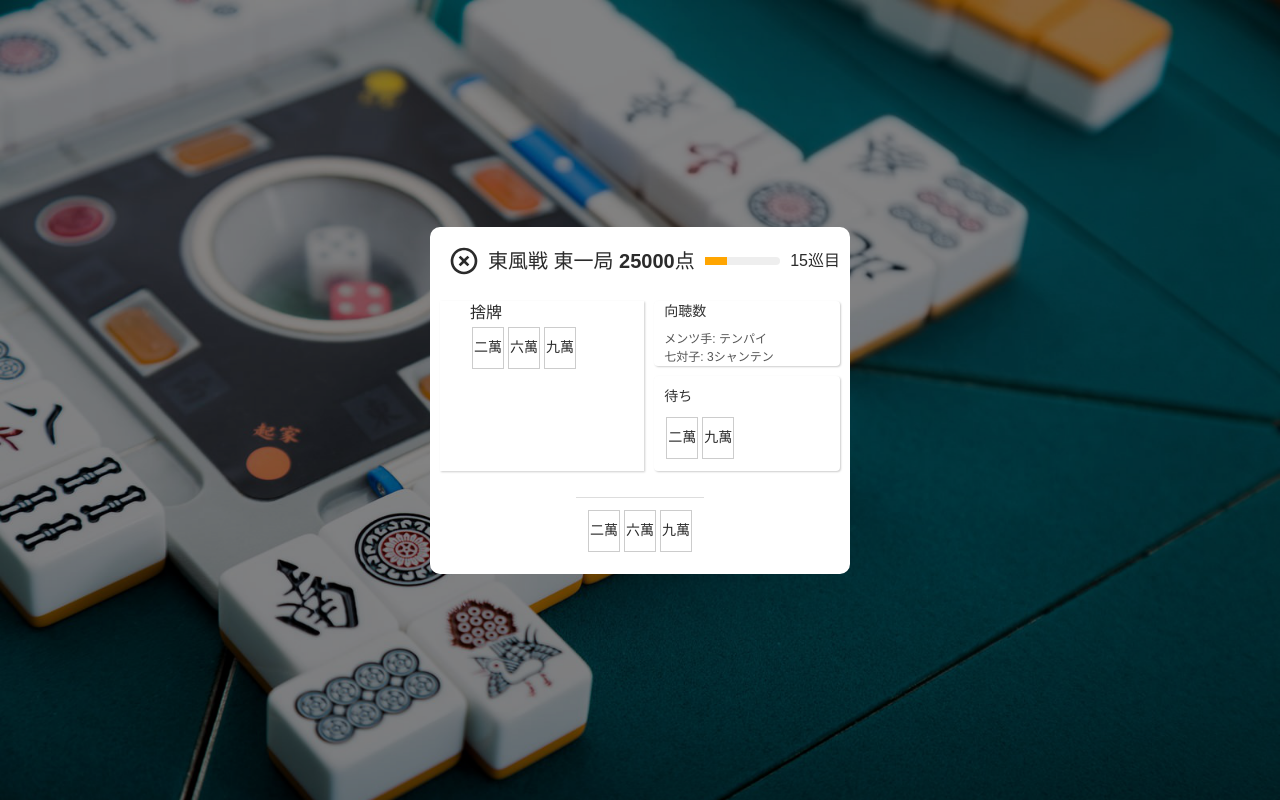
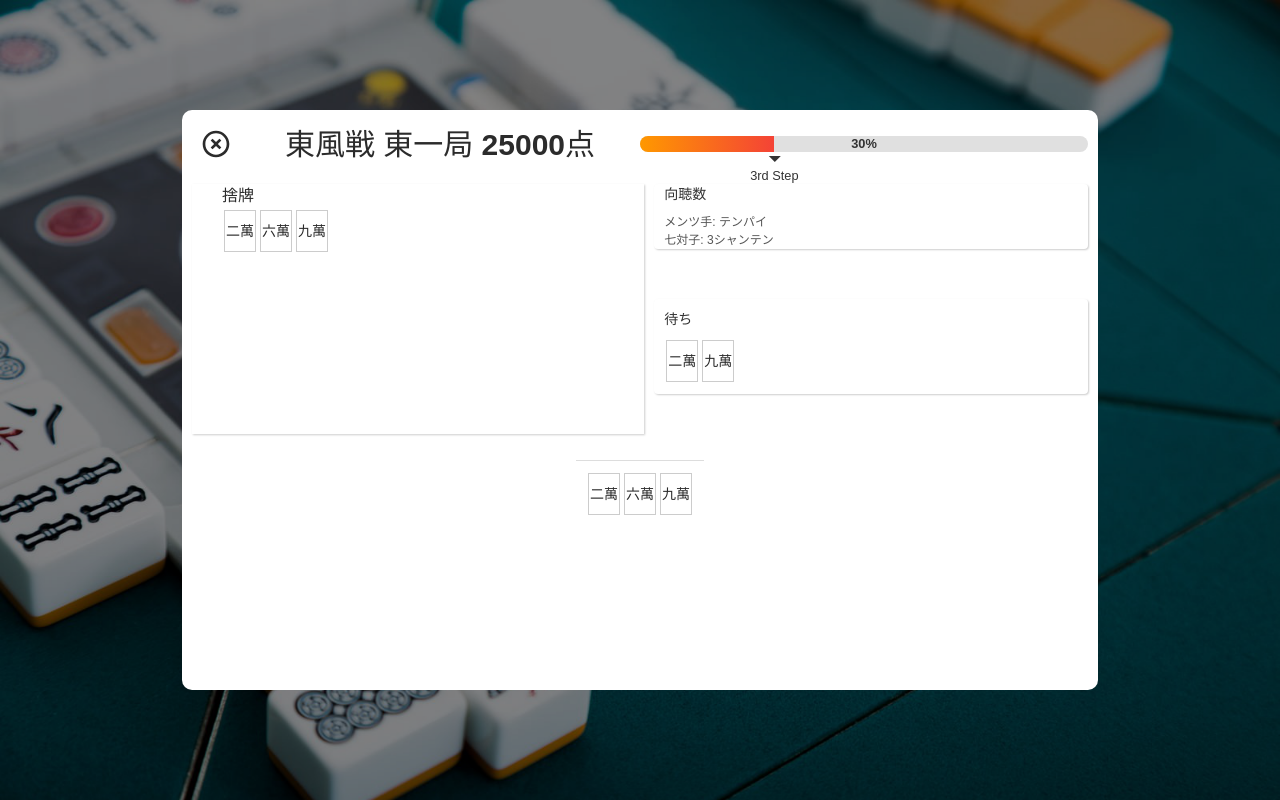
Before and after one commit to ut-code/hitori-mahjong, a React (Vite) app: page /play in a window 1280 px wide. Built offline with nearby package versions, Linux system fonts and the light colour scheme.

Commit message:
プログレスバーを追加

```diff
--- a/src/pages/Play/components/Header.tsx
+++ b/src/pages/Play/components/Header.tsx
@@ -5,6 +5,7 @@ import IconButton from "@mui/material/IconButton";
 import HighlightOffIcon from "@mui/icons-material/HighlightOff";
 import { PlayerInfoContext } from "../../../App";
 import { useContext } from "react";
+import ProgressBar from "./ProgressBar.tsx";
 
 const Header = () => {
   const navigate = useNavigate();
@@ -21,10 +22,7 @@ const Header = () => {
         <HighlightOffIcon style={{ color: "#2B2B2B", fontSize: "2rem" }} />
       </IconButton>
       <div className={styles.title}>東風戦 東一局 25000点</div>
-      <div className={styles.progressBar}>
-        <div className={styles.progress} style={{ width: "30%" }}></div>
-      </div>
-      <div className={styles.turnInfo}>15巡目</div>
+      <ProgressBar progress={30} label="3rd Step" />
     </div>
   );
 };
--- /dev/null
+++ b/src/pages/Play/components/ProgressBar.tsx
@@ -0,0 +1,20 @@
+import React from "react";
+import styles from "../styles/ProgressBar.module.css";
+import { Box } from "@mui/material";
+
+const ProgressBar = ({ progress, label }) => {
+  return (
+    <Box className={styles.progressWrapper}>
+      <Box className={styles.progressContainer}>
+        <Box className={styles.progressBar} style={{ width: `${progress}%` }} />
+        <Box className={styles.progressLabel}>{progress}%</Box>
+      </Box>
+      <Box className={styles.arrowContainer} style={{ left: `${progress}%` }}>
+        <div className={styles.arrow}></div>
+        <div className={styles.arrowText}>{label}</div>
+      </Box>
+    </Box>
+  );
+};
+
+export default ProgressBar;
--- a/src/pages/Play/styles/GameInterface.module.css
+++ b/src/pages/Play/styles/GameInterface.module.css
@@ -4,7 +4,8 @@
   align-items: center;
   padding: 10px;
   font-family: Arial, sans-serif;
-  min-width: 400px;
+  min-width: 70vw;
+  min-height: 70vh;
   gap: 16px;
   color: #2b2b2b;
   background-color: white;
@@ -14,7 +15,8 @@
 .gridContainer {
   display: grid;
   width: 100%;
-  height: auto;
+  height: 80%;
+  min-height: 250px;
   gap: 10px;
 }
 
--- a/src/pages/Play/styles/Header.module.css
+++ b/src/pages/Play/styles/Header.module.css
@@ -5,20 +5,6 @@
   width: 100%;
 }
 .title {
-  font-size: 20px;
+  font-size: 30px;
   font-weight: bold;
 }
-.progressBar {
-  background-color: #eee;
-  height: 8px;
-  flex-grow: 1;
-  margin: 0 10px;
-  border-radius: 4px;
-}
-.progress {
-  background-color: orange;
-  height: 100%;
-}
-.turnInfo {
-  font-size: 16px;
-}
--- /dev/null
+++ b/src/pages/Play/styles/ProgressBar.module.css
@@ -0,0 +1,52 @@
+.progressWrapper {
+  position: relative;
+  width: 50%;
+}
+
+.progressContainer {
+  position: relative;
+  width: 100%;
+  height: 16px;
+  background-color: #e0e0e0;
+  border-radius: 8px;
+  overflow: hidden;
+}
+
+.progressBar {
+  height: 100%;
+  background: linear-gradient(to right, #ff9800, #f44336);
+  transition: width 0.3s ease;
+}
+
+.progressLabel {
+  position: absolute;
+  top: 50%;
+  left: 50%;
+  transform: translate(-50%, -50%);
+  color: #333;
+  font-size: 0.8rem;
+  font-weight: bold;
+}
+
+.arrowContainer {
+  position: absolute;
+  top: 20px; /* Adjust as needed to position below the progress bar */
+  display: flex;
+  flex-direction: column;
+  align-items: center;
+  transform: translateX(-50%);
+}
+
+.arrow {
+  width: 0;
+  height: 0;
+  border-left: 6px solid transparent;
+  border-right: 6px solid transparent;
+  border-top: 6px solid #333; /* Arrow color */
+  margin-bottom: 4px; /* Space between arrow and text */
+}
+
+.arrowText {
+  font-size: 0.8rem;
+  color: #333;
+}
```
